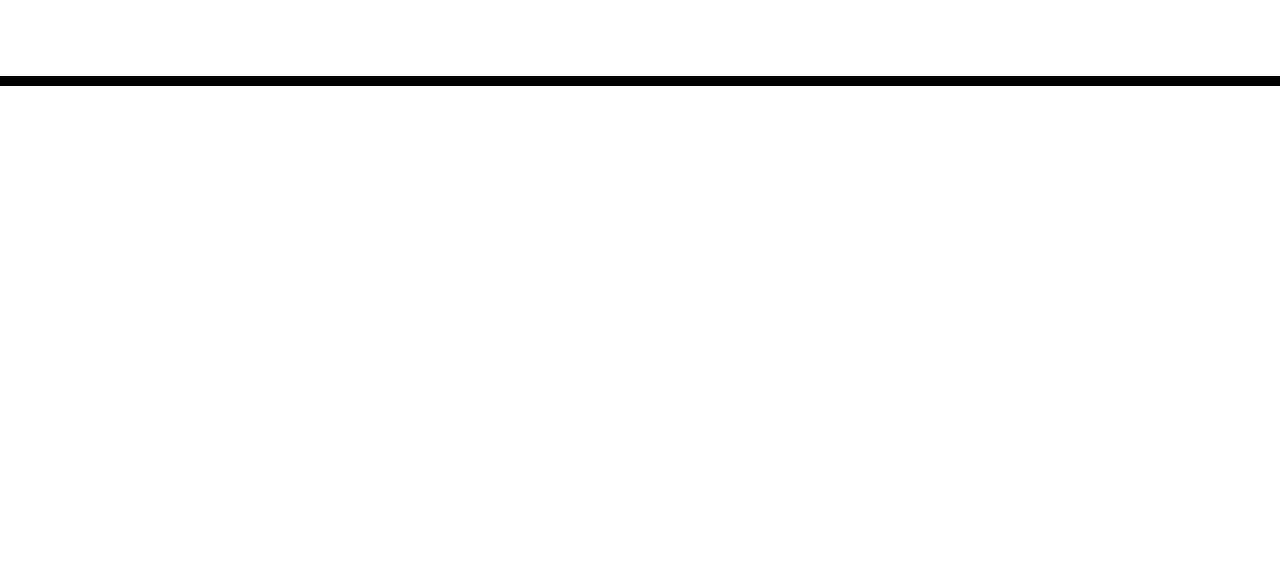
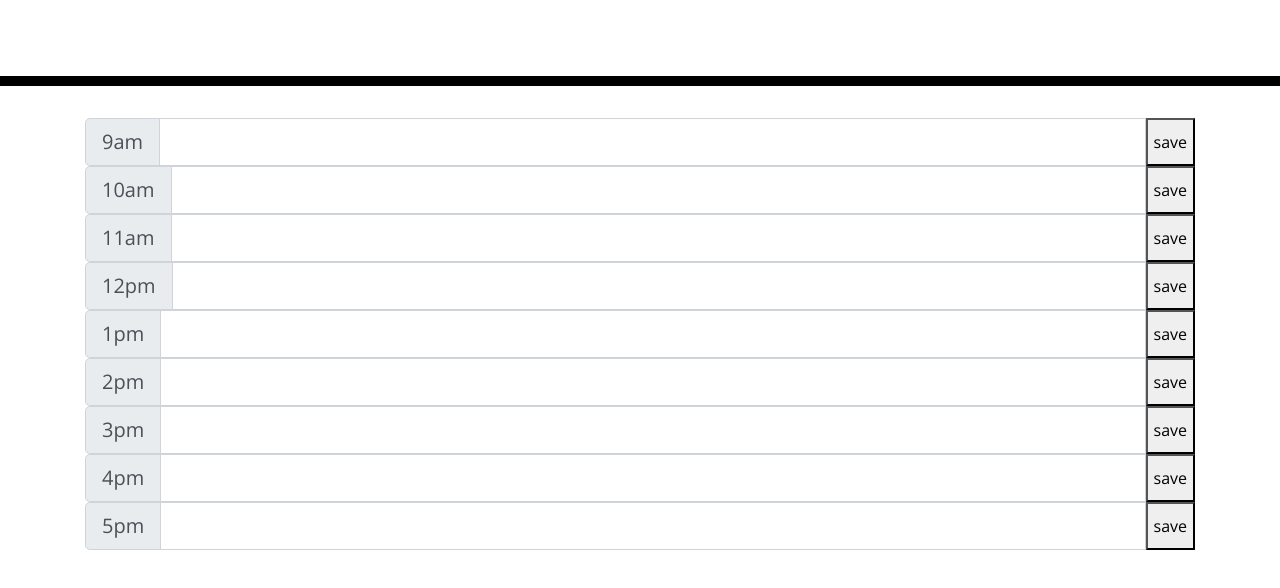
Before and after one commit to marksirany/planner, a plain HTML site: page index.html in a window 1280 px wide. Shown: the part 182-770 px from the top of the page. Drawn offline with nearby package versions, Linux system fonts and the light colour scheme.

Commit message:
created time, input, and save button in html

```diff
--- a/index.html
+++ b/index.html
@@ -18,10 +18,86 @@
         <h1 class="display-3">Work Day Scheduler</h1>
         <p class="lead">A simple calendar app for scheduling your work day</p>
         <p id="currentDay" class="lead"></p>
+
     </header>
     <div class="container">
         <!-- Timeblocks go here -->
+
+
+        <div class="input-group input-group-lg">
+            <div class="input-group-prepend">
+                <span class="input-group-text" id="inputGroup-sizing-lg">9am</span>
+            </div>
+            <input type="text" class="form-control" aria-label="Sizing example input" aria-describedby="inputGroup-sizing-lg">
+            <button id="button">save</button>
+        </div>
+
+        <div class="input-group input-group-lg">
+            <div class="input-group-prepend">
+                <span class="input-group-text" id="inputGroup-sizing-lg">10am</span>
+            </div>
+            <input type="text" class="form-control" aria-label="Sizing example input" aria-describedby="inputGroup-sizing-lg">
+            <button id="button">save</button>
+        </div>
+
+        <div class="input-group input-group-lg">
+            <div class="input-group-prepend">
+                <span class="input-group-text" id="inputGroup-sizing-lg">11am</span>
+            </div>
+            <input type="text" class="form-control" aria-label="Sizing example input" aria-describedby="inputGroup-sizing-lg">
+            <button id="button">save</button>
+        </div>
+
+        <div class="input-group input-group-lg">
+            <div class="input-group-prepend">
+                <span class="input-group-text" id="inputGroup-sizing-lg">12pm</span>
+            </div>
+            <input type="text" class="form-control" aria-label="Sizing example input" aria-describedby="inputGroup-sizing-lg">
+            <button id="button">save</button>
+        </div>
+
+        <div class="input-group input-group-lg">
+            <div class="input-group-prepend">
+                <span class="input-group-text" id="inputGroup-sizing-lg">1pm</span>
+            </div>
+            <input type="text" class="form-control" aria-label="Sizing example input" aria-describedby="inputGroup-sizing-lg">
+            <button id="button">save</button>
+        </div>
+
+        <div class="input-group input-group-lg">
+            <div class="input-group-prepend">
+                <span class="input-group-text" id="inputGroup-sizing-lg">2pm</span>
+            </div>
+            <input type="text" class="form-control" aria-label="Sizing example input" aria-describedby="inputGroup-sizing-lg">
+            <button id="button">save</button>
+        </div>
+
+        <div class="input-group input-group-lg">
+            <div class="input-group-prepend">
+                <span class="input-group-text" id="inputGroup-sizing-lg">3pm</span>
+            </div>
+            <input type="text" class="form-control" aria-label="Sizing example input" aria-describedby="inputGroup-sizing-lg">
+            <button id="button">save</button>
+        </div>
+
+        <div class="input-group input-group-lg">
+            <div class="input-group-prepend">
+                <span class="input-group-text" id="inputGroup-sizing-lg">4pm</span>
+            </div>
+            <input type="text" class="form-control" aria-label="Sizing example input" aria-describedby="inputGroup-sizing-lg">
+            <button id="button">save</button>
+        </div>
+
+        <div class="input-group input-group-lg">
+            <div class="input-group-prepend">
+                <span class="input-group-text" id="inputGroup-sizing-lg">5pm</span>
+            </div>
+            <input type="text" class="form-control" aria-label="Sizing example input" aria-describedby="inputGroup-sizing-lg">
+            <button id="button">save</button>
+        </div>
+
     </div>
+
 
     <script src="https://code.jquery.com/jquery-3.4.1.min.js"></script>
     <script src="https://cdnjs.cloudflare.com/ajax/libs/moment.js/2.24.0/moment.min.js"></script>
```
Also changed, not shown: script.js (+8 -0 lines).
